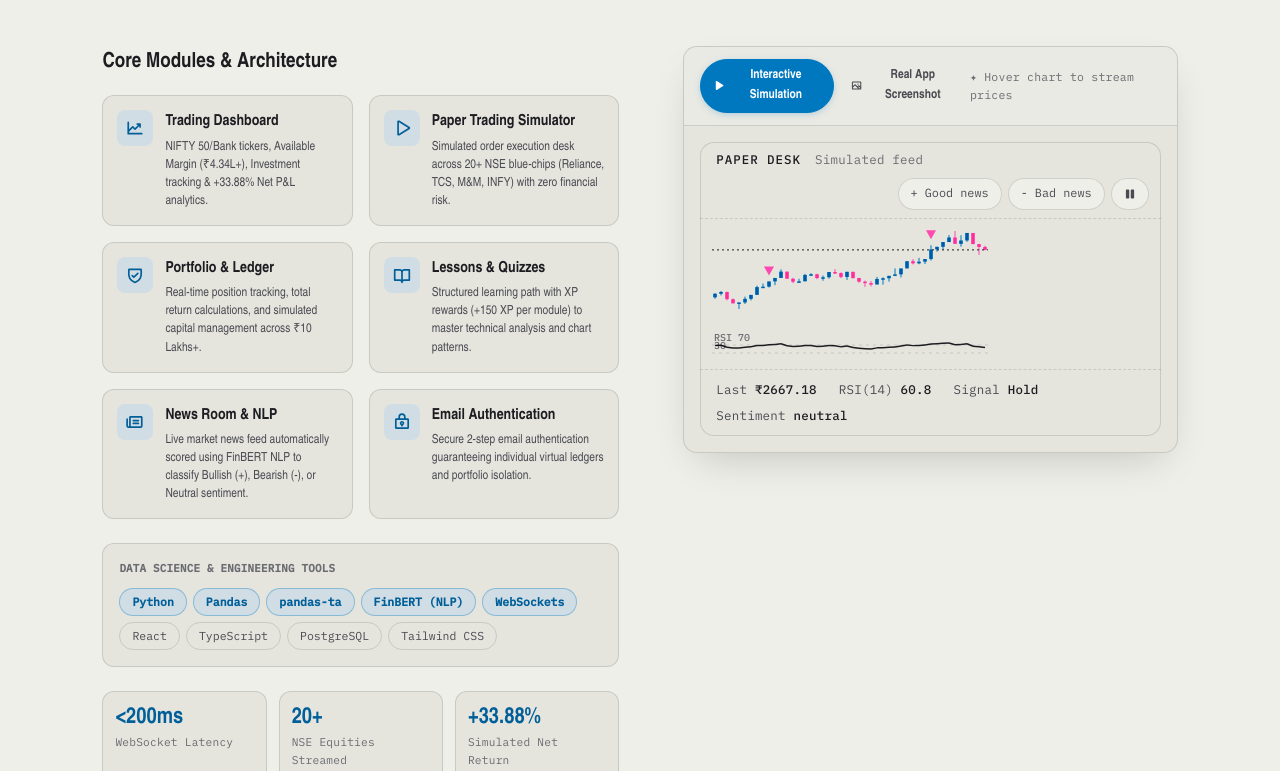
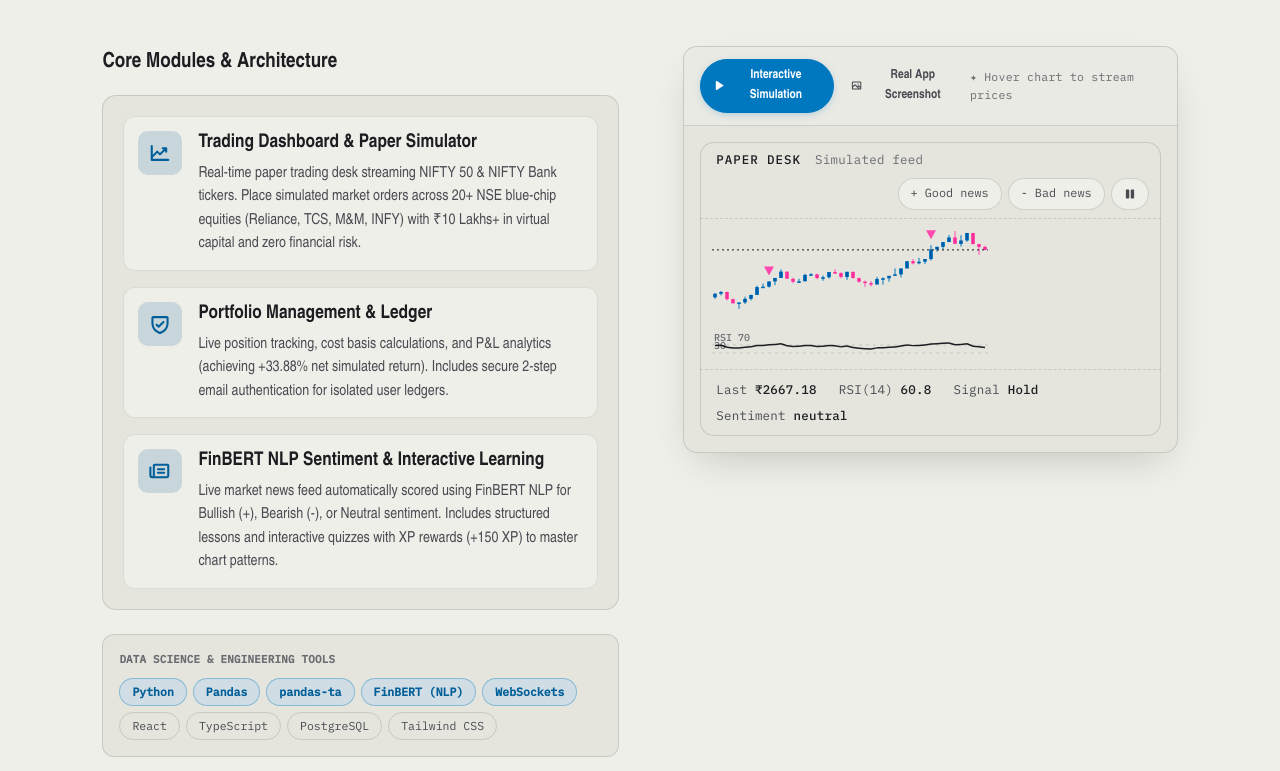
Before and after one commit to lizarawat/portfolio, a React (Vite) app: page / in a window 1280 px wide. Shown: the part 2089-2860 px from the top of the page. Built offline with nearby package versions, Linux system fonts and the light colour scheme.

Commit message:
Update TradeCraft Core Modules to 1 unified big feature box with larger typography

```diff
--- a/src/components/work/TradeCraftShowcase.jsx
+++ b/src/components/work/TradeCraftShowcase.jsx
@@ -42,52 +42,34 @@ export default function TradeCraftShowcase({ project, onPreview }) {
           <div className="tc-showcase__left">
             <h3 className="tc-subheading">Core Modules & Architecture</h3>
 
-            <div className="tc-modules-grid">
-              <div className="module-item">
-                <div className="module-icon"><ChartLineUp size={18} weight="bold" /></div>
-                <div>
-                  <h4 className="module-name">Trading Dashboard</h4>
-                  <p className="module-desc">NIFTY 50/Bank tickers, Available Margin (₹4.34L+), Investment tracking & +33.88% Net P&L analytics.</p>
+            <div className="tc-big-module-box">
+              <div className="tc-feature-row">
+                <div className="tc-feature-icon"><ChartLineUp size={22} weight="bold" /></div>
+                <div className="tc-feature-content">
+                  <h4 className="tc-feature-title">Trading Dashboard & Paper Simulator</h4>
+                  <p className="tc-feature-desc">
+                    Real-time paper trading desk streaming NIFTY 50 & NIFTY Bank tickers. Place simulated market orders across 20+ NSE blue-chip equities (Reliance, TCS, M&M, INFY) with ₹10 Lakhs+ in virtual capital and zero financial risk.
+                  </p>
                 </div>
               </div>
 
-              <div className="module-item">
-                <div className="module-icon"><Play size={18} weight="bold" /></div>
-                <div>
-                  <h4 className="module-name">Paper Trading Simulator</h4>
-                  <p className="module-desc">Simulated order execution desk across 20+ NSE blue-chips (Reliance, TCS, M&M, INFY) with zero financial risk.</p>
+              <div className="tc-feature-row">
+                <div className="tc-feature-icon"><ShieldCheck size={22} weight="bold" /></div>
+                <div className="tc-feature-content">
+                  <h4 className="tc-feature-title">Portfolio Management & Ledger</h4>
+                  <p className="tc-feature-desc">
+                    Live position tracking, cost basis calculations, and P&L analytics (achieving +33.88% net simulated return). Includes secure 2-step email authentication for isolated user ledgers.
+                  </p>
                 </div>
               </div>
 
-              <div className="module-item">
-                <div className="module-icon"><ShieldCheck size={18} weight="bold" /></div>
-                <div>
-                  <h4 className="module-name">Portfolio & Ledger</h4>
-                  <p className="module-desc">Real-time position tracking, total return calculations, and simulated capital management across ₹10 Lakhs+.</p>
-                </div>
-              </div>
-
-              <div className="module-item">
-                <div className="module-icon"><BookOpen size={18} weight="bold" /></div>
-                <div>
-                  <h4 className="module-name">Lessons & Quizzes</h4>
-                  <p className="module-desc">Structured learning path with XP rewards (+150 XP per module) to master technical analysis and chart patterns.</p>
-                </div>
-              </div>
-
-              <div className="module-item">
-                <div className="module-icon"><Newspaper size={18} weight="bold" /></div>
-                <div>
-                  <h4 className="module-name">News Room & NLP</h4>
-                  <p className="module-desc">Live market news feed automatically scored using FinBERT NLP to classify Bullish (+), Bearish (-), or Neutral sentiment.</p>
-                </div>
-              </div>
-
-              <div className="module-item">
-                <div className="module-icon"><LockKey size={18} weight="bold" /></div>
-                <div>
-                  <h4 className="module-name">Email Authentication</h4>
-                  <p className="module-desc">Secure 2-step email authentication guaranteeing individual virtual ledgers and portfolio isolation.</p>
+              <div className="tc-feature-row">
+                <div className="tc-feature-icon"><Newspaper size={22} weight="bold" /></div>
+                <div className="tc-feature-content">
+                  <h4 className="tc-feature-title">FinBERT NLP Sentiment & Interactive Learning</h4>
+                  <p className="tc-feature-desc">
+                    Live market news feed automatically scored using FinBERT NLP for Bullish (+), Bearish (-), or Neutral sentiment. Includes structured lessons and interactive quizzes with XP rewards (+150 XP) to master chart patterns.
+                  </p>
                 </div>
               </div>
             </div>
--- a/src/components/work/tradecraft.css
+++ b/src/components/work/tradecraft.css
@@ -85,51 +85,62 @@
   color: var(--ink);
 }
 
-/* Modules Grid */
-.tc-modules-grid {
-  display: grid;
-  grid-template-columns: repeat(2, 1fr);
+/* Big Module Container (1 Unified Box with Large Font) */
+.tc-big-module-box {
+  display: flex;
+  flex-direction: column;
   gap: 16px;
+  padding: 20px;
+  border-radius: var(--r);
+  background: var(--paper-2);
+  border: 1px solid var(--rule);
   margin-bottom: 24px;
 }
 
-.module-item {
+.tc-feature-row {
   display: flex;
-  gap: 12px;
+  align-items: flex-start;
+  gap: 16px;
   padding: 14px;
   border-radius: 12px;
-  background: var(--paper-2);
-  border: 1px solid var(--rule);
-  transition: transform 0.25s var(--ease-out), border-color 0.25s var(--ease-out);
+  background: var(--paper);
+  border: 1px solid color-mix(in oklab, var(--rule) 60%, transparent);
+  transition: transform 0.25s var(--ease-out), border-color 0.25s var(--ease-out), box-shadow 0.25s var(--ease-out);
 }
 
-.module-item:hover {
+.tc-feature-row:hover {
   transform: translateY(-2px);
   border-color: color-mix(in oklab, var(--blue) 40%, transparent);
+  box-shadow: 0 4px 16px -4px color-mix(in oklab, var(--blue) 15%, transparent);
 }
 
-.module-icon {
+.tc-feature-icon {
   display: grid;
   place-items: center;
-  width: 36px;
-  height: 36px;
-  border-radius: 8px;
-  background: color-mix(in oklab, var(--blue) 15%, var(--paper));
+  width: 44px;
+  height: 44px;
+  border-radius: 10px;
+  background: color-mix(in oklab, var(--blue) 15%, var(--paper-2));
   color: var(--blue-text);
   flex-shrink: 0;
 }
 
-.module-name {
+.tc-feature-content {
+  flex: 1;
+}
+
+.tc-feature-title {
+  margin: 0 0 6px 0;
+  font-size: 1.18rem;
+  font-weight: 700;
+  color: var(--ink);
+  line-height: 1.3;
+}
+
+.tc-feature-desc {
   margin: 0;
   font-size: 0.95rem;
-  font-weight: 700;
-  color: var(--ink);
-}
-
-.module-desc {
-  margin: 4px 0 0;
-  font-size: 0.78rem;
-  line-height: 1.45;
+  line-height: 1.55;
   color: var(--ink-2);
 }
 
```
Also changed, not shown: 1 other file (tests, documents, lock files or other folders).
